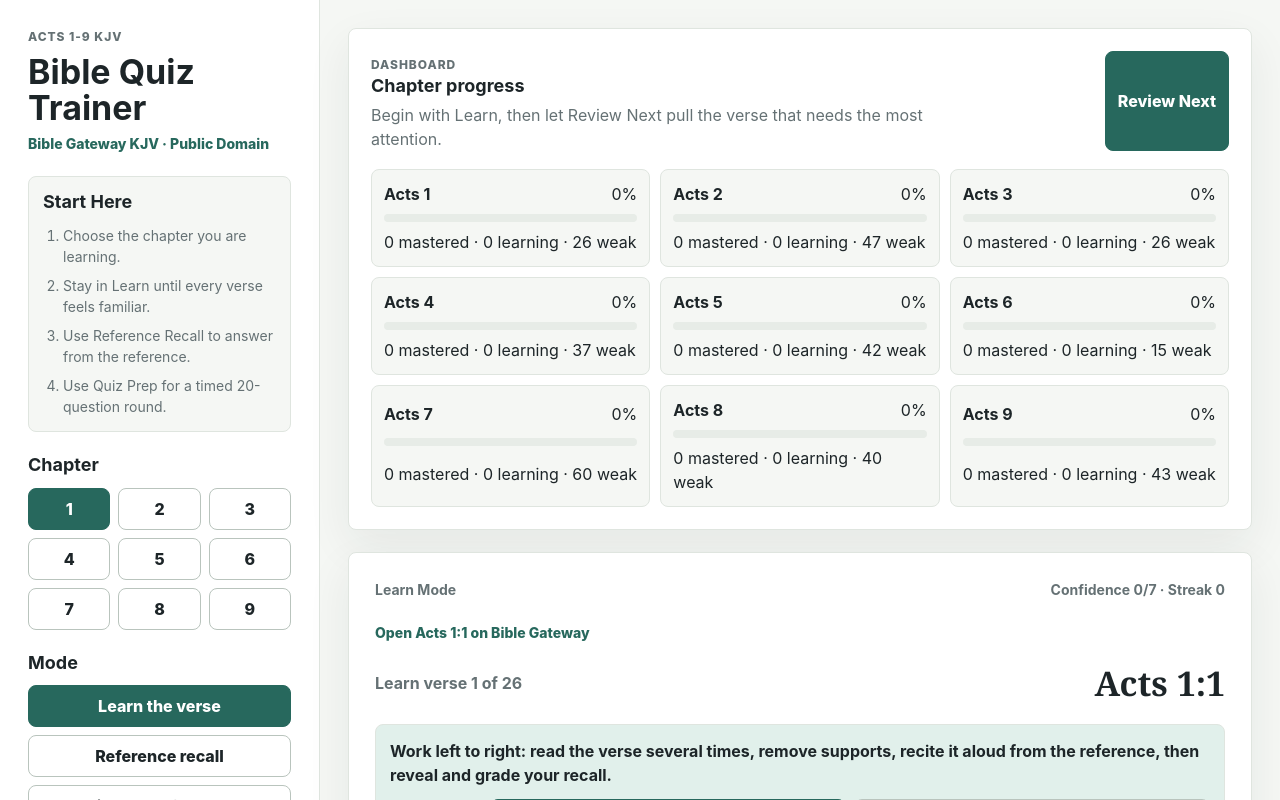
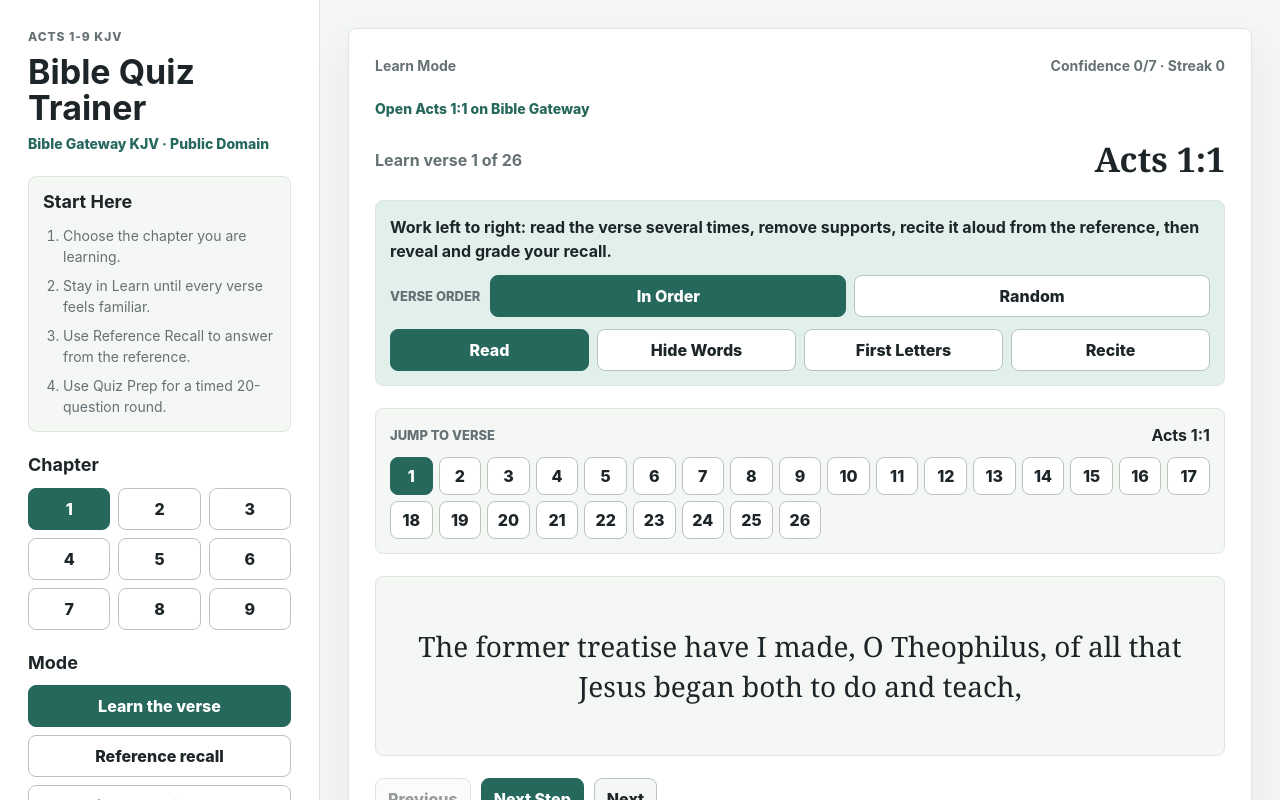
Before and after one commit to nicopamp/bible-quiz-trainer, a React (Vite) app: page / in a window 1280 px wide. Shown: the top 800 px of the page. Built offline with nearby package versions, Linux system fonts and the light colour scheme.

Commit message:
Improve learn flow navigation

```diff
--- a/src/App.css
+++ b/src/App.css
@@ -266,6 +266,44 @@
   display: grid;
   grid-template-columns: repeat(4, minmax(0, 1fr));
   gap: 8px;
+}
+
+.verse-navigator {
+  display: grid;
+  gap: 10px;
+  padding: 14px;
+  border: 1px solid var(--border);
+  border-radius: 8px;
+  background: var(--surface);
+}
+
+.verse-navigator > div:first-child {
+  display: flex;
+  align-items: center;
+  justify-content: space-between;
+  gap: 12px;
+}
+
+.verse-navigator span {
+  color: var(--muted);
+  font-size: 13px;
+  font-weight: 800;
+  text-transform: uppercase;
+}
+
+.verse-navigator strong {
+  color: var(--ink);
+}
+
+.verse-jump-grid {
+  display: grid;
+  grid-template-columns: repeat(auto-fill, minmax(42px, 1fr));
+  gap: 6px;
+}
+
+.verse-jump-grid button {
+  min-height: 34px;
+  padding: 6px;
 }
 
 .study-prompt {
--- a/src/App.tsx
+++ b/src/App.tsx
@@ -204,6 +204,7 @@ function App() {
   const [progress, setProgress] = useState(loadProgress)
   const [learnIndex, setLearnIndex] = useState(0)
   const [learnOrder, setLearnOrder] = useState<LearnOrder>('sequential')
+  const [learnHistory, setLearnHistory] = useState<string[]>([])
   const [learnQueue, setLearnQueue] = useState<string[]>([])
   const [queue, setQueue] = useState<string[]>([])
   const [activeVerseId, setActiveVerseId] = useState<string | null>(null)
@@ -297,6 +298,7 @@ function App() {
     const nextChapterVerses = actsKjv.filter((verse) => verse.chapter === chapter)
     updateProgress((current) => ({ ...current, selectedChapter: chapter }))
     setLearnIndex(0)
+    setLearnHistory([])
     setLearnQueue([])
     setQueue([])
     setActiveVerseId(
@@ -313,6 +315,7 @@ function App() {
   function selectMode(nextMode: StudyMode) {
     updateProgress((current) => ({ ...current, mode: nextMode }))
     setLearnIndex(0)
+    setLearnHistory([])
     setLearnQueue([])
     setQueue([])
     setActiveVerseId(
@@ -327,13 +330,16 @@ function App() {
   }
 
   function selectLearnOrder(nextOrder: LearnOrder) {
+    if (nextOrder === learnOrder) return
+    const currentVerse = activeVerse ?? chapterVerses[learnIndex] ?? chapterVerses[0]
     setLearnOrder(nextOrder)
-    setLearnIndex(0)
     setLearnQueue([])
-    setActiveVerseId(nextOrder === 'random' ? shuffle(chapterVerses)[0]?.id ?? null : null)
-    setIsRevealed(false)
-    setLearnStage('read')
-    setReferenceGuess('')
+    if (nextOrder === 'random') {
+      setActiveVerseId(currentVerse?.id ?? null)
+      return
+    }
+    setLearnIndex(Math.max(0, chapterVerses.findIndex((verse) => verse.id === currentVerse?.id)))
+    setActiveVerseId(null)
   }
 
   function buildQueue(targetMode = mode) {
@@ -368,8 +374,41 @@ function App() {
             (verse) => verse.id,
           )
     const [nextVerseId, ...rest] = remainingQueue
+    if (activeVerseId) {
+      setLearnHistory((current) => [...current.slice(-24), activeVerseId])
+    }
     setLearnQueue(rest)
     setActiveVerseId(nextVerseId ?? chapterVerses[0]?.id ?? null)
+    setIsRevealed(false)
+    setLearnStage('read')
+  }
+
+  function goToLearnVerse(verseId: string) {
+    const targetIndex = chapterVerses.findIndex((verse) => verse.id === verseId)
+    if (targetIndex < 0) return
+    if (learnOrder === 'random' && activeVerseId && activeVerseId !== verseId) {
+      setLearnHistory((current) => [...current.slice(-24), activeVerseId])
+    }
+    if (learnOrder === 'random') {
+      setActiveVerseId(verseId)
+    } else {
+      setLearnIndex(targetIndex)
+    }
+    setIsRevealed(false)
+    setLearnStage('read')
+  }
+
+  function goToPreviousLearnVerse() {
+    if (learnOrder === 'random') {
+      const previousVerseId = learnHistory[learnHistory.length - 1]
+      if (!previousVerseId) return
+      setLearnHistory((current) => current.slice(0, -1))
+      setActiveVerseId(previousVerseId)
+      setIsRevealed(false)
+      setLearnStage('read')
+      return
+    }
+    setLearnIndex((index) => Math.max(0, index - 1))
     setIsRevealed(false)
     setLearnStage('read')
   }
@@ -565,8 +604,6 @@ function App() {
       </aside>
 
       <section className="study-area" aria-live="polite">
-        <Dashboard dashboard={dashboard} onReview={startBestReview} />
-
         {mode === 'quiz' && (
           <QuizPrepCard
             state={quizState ?? createQuizState(chapterVerses)}
@@ -608,19 +645,14 @@ function App() {
                 total={chapterVerses.length}
                 isRevealed={isRevealed}
                 order={learnOrder}
+                verses={chapterVerses}
+                canGoPrevious={learnOrder === 'sequential' ? learnIndex > 0 : learnHistory.length > 0}
                 stage={learnStage}
                 onStageChange={setLearnStage}
                 onOrderChange={selectLearnOrder}
+                onSelectVerse={goToLearnVerse}
                 onReveal={() => setIsRevealed(true)}
-                onPrevious={() => {
-                  if (learnOrder === 'random') {
-                    pickNextLearnVerse()
-                  } else {
-                    setLearnIndex((index) => Math.max(0, index - 1))
-                  }
-                  setIsRevealed(false)
-                  setLearnStage('read')
-                }}
+                onPrevious={goToPreviousLearnVerse}
                 onNext={() => {
                   if (learnOrder === 'random') {
                     pickNextLearnVerse()
@@ -669,6 +701,8 @@ function App() {
             )}
           </article>
         )}
+
+        <ChapterProgress dashboard={dashboard} onReview={startBestReview} />
       </section>
     </main>
   )
@@ -682,7 +716,7 @@ function modeLabel(mode: StudyMode) {
   return 'Chapter Review'
 }
 
-function Dashboard({
+function ChapterProgress({
   dashboard,
   onReview,
 }: {
@@ -699,7 +733,6 @@ function Dashboard({
   return (
     <section className="dashboard" aria-label="Chapter progress">
       <div>
-        <span className="eyebrow">Dashboard</span>
         <h2>Chapter progress</h2>
         <p className="section-help">
           Begin with Learn, then let Review Next pull the verse that needs the most attention.
@@ -903,9 +936,12 @@ function LearnCard({
   total,
   isRevealed,
   order,
+  verses,
+  canGoPrevious,
   stage,
   onStageChange,
   onOrderChange,
+  onSelectVerse,
   onReveal,
   onPrevious,
   onNext,
@@ -915,9 +951,12 @@ function LearnCard({
   total: number
   isRevealed: boolean
   order: LearnOrder
+  verses: ScriptureVerse[]
+  canGoPrevious: boolean
   stage: LearnStage
   onStageChange: (stage: LearnStage) => void
   onOrderChange: (order: LearnOrder) => void
+  onSelectVerse: (verseId: string) => void
   onReveal: () => void
   onPrevious: () => void
   onNext: () => void
@@ -965,15 +1004,34 @@ function LearnCard({
           ))}
         </div>
       </div>
+      <div className="verse-navigator" aria-label="Jump to a verse in this chapter">
+        <div>
+          <span>Jump to verse</span>
+          <strong>{verse.reference}</strong>
+        </div>
+        <div className="verse-jump-grid">
+          {verses.map((item) => (
+            <button
+              type="button"
+              className={item.id === verse.id ? 'selected' : ''}
+              onClick={() => onSelectVerse(item.id)}
+              key={item.id}
+              title={item.reference}
+            >
+              {item.verse}
+            </button>
+          ))}
+        </div>
+      </div>
       <MemorizationText verse={verse} stage={stage} isRevealed={isRevealed} />
       <div className="action-row">
         <button
           type="button"
           className="secondary"
           onClick={onPrevious}
-          disabled={order === 'sequential' && index === 0}
+          disabled={!canGoPrevious}
         >
-          {order === 'random' ? 'Another Verse' : 'Previous'}
+          Previous
         </button>
         {stage !== 'recite' ? (
           <button
```
